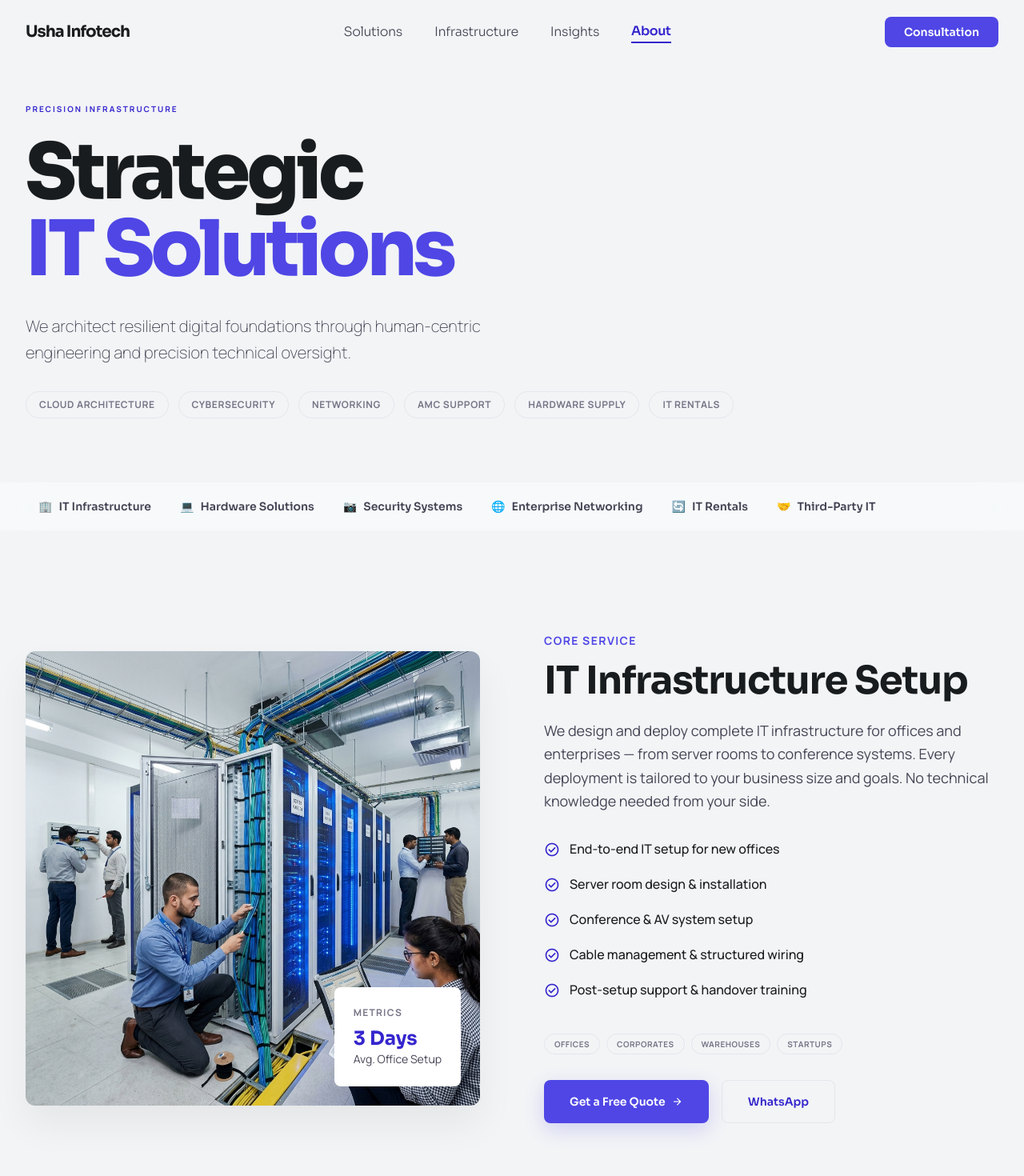
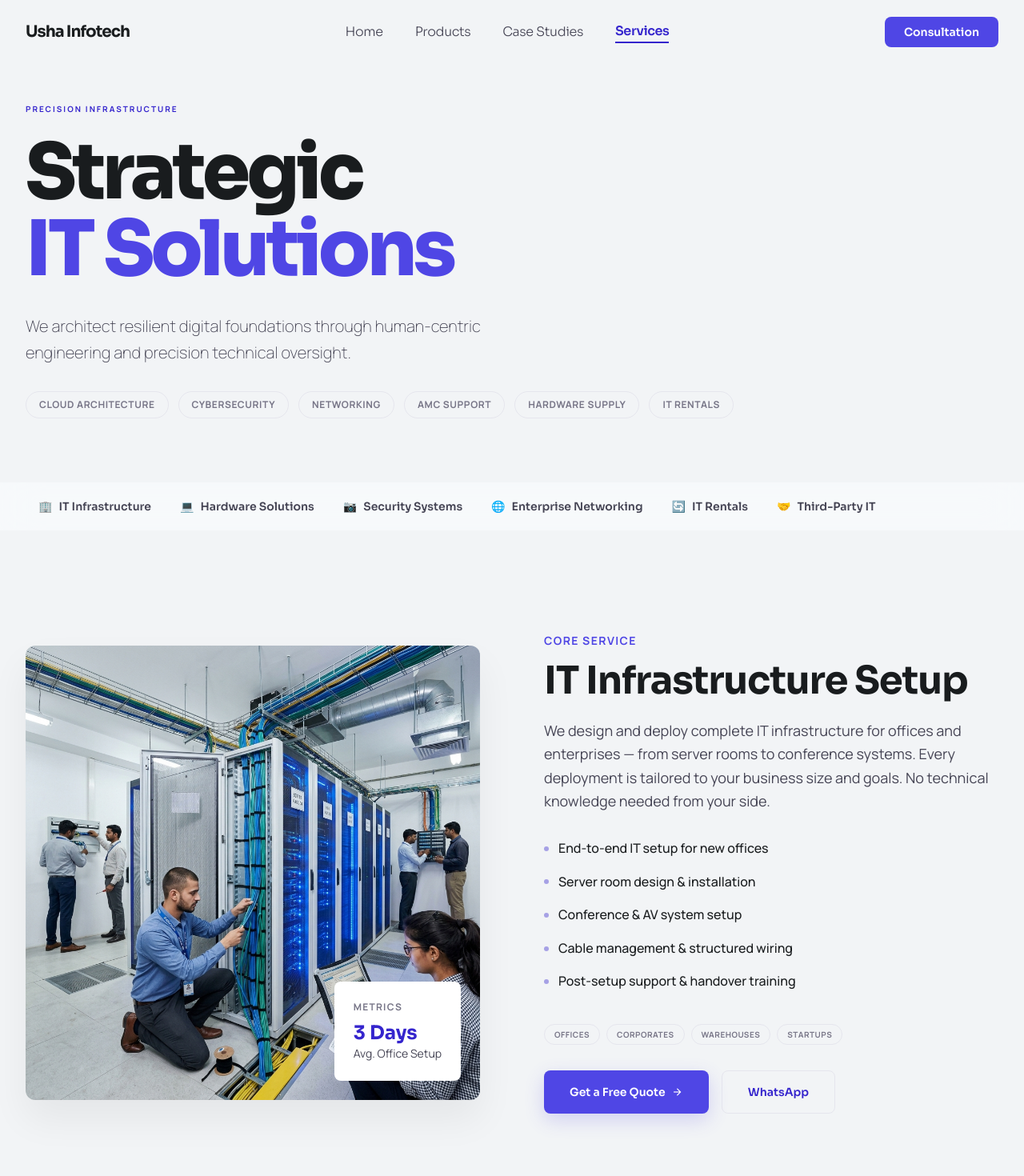
Before and after one commit to omaherrao25/usha-infotech, a React (Vite) app: page /services in a window 1280 px wide. Shown: the top 1470 px of the page at 80% size. Built offline with nearby package versions, Linux system fonts and the light colour scheme.

Commit message:
feat: implement core UI components including Navbar, Hero, and case study sections for the home page

```diff
--- a/src/components/CaseStudyCard.jsx
+++ b/src/components/CaseStudyCard.jsx
@@ -11,7 +11,7 @@
       >
         <div className="flex items-center gap-4 mb-4">
           {study.logo ? (
-            <img src={study.logo} alt={study.client} className="h-9 max-w-[130px] object-contain" />
+            <img src={study.logo} alt={study.client} className="h-10 max-w-[140px] object-contain" />
           ) : (
             <span className="text-4xl">{study.icon}</span>
           )}
@@ -51,7 +51,7 @@
     >
       <div className="flex items-center gap-4 mb-6">
         {study.logo ? (
-          <img src={study.logo} alt={study.client} className="h-10 max-w-[150px] object-contain" />
+          <img src={study.logo} alt={study.client} className="h-12 max-w-[160px] object-contain" />
         ) : (
           <span className="text-5xl">{study.icon}</span>
         )}
--- a/src/components/CaseStudySplitSection.jsx
+++ b/src/components/CaseStudySplitSection.jsx
@@ -25,7 +25,7 @@
       {/* Client */}
       <div className="flex items-center gap-4 mb-3">
         {study.logo && (
-          <img src={study.logo} alt={study.client} className="h-8 max-w-[120px] object-contain" />
+          <img src={study.logo} alt={study.client} className="h-10 max-w-[140px] object-contain" />
         )}
         <p className="font-sora font-black text-sm tracking-widest uppercase text-outline">
           {study.client}
--- a/src/components/Hero.jsx
+++ b/src/components/Hero.jsx
@@ -47,7 +47,7 @@
               <img
                 src="/assets/hero-server.jpg"
                 alt="High-tech server infrastructure"
-                className="w-full h-full object-cover grayscale hover:grayscale-0 transition-all duration-700"
+                className="w-full h-full object-cover transition-all duration-700"
                 onError={(e) => {
                   e.target.style.display = 'none'
                   e.target.parentElement.classList.add('flex', 'items-center', 'justify-center')
--- a/src/components/Navbar.jsx
+++ b/src/components/Navbar.jsx
@@ -3,10 +3,10 @@
 import { motion, AnimatePresence } from 'framer-motion'
 
 const navLinks = [
-  { label: 'Solutions', href: '/' },
-  { label: 'Infrastructure', href: '/products' },
-  { label: 'Insights', href: '/case-studies' },
-  { label: 'About', href: '/services' },
+  { label: 'Home', href: '/' },
+  { label: 'Products', href: '/products' },
+  { label: 'Case Studies', href: '/case-studies' },
+  { label: 'Services', href: '/services' },
 ]
 
 export default function Navbar() {
--- a/src/components/ServiceCard.jsx
+++ b/src/components/ServiceCard.jsx
@@ -32,7 +32,7 @@
       <ul className="flex flex-col gap-3 mb-8">
         {service.features.slice(0, 3).map((f) => (
           <li key={f} className="flex items-center gap-3 text-sm">
-            <span className="material-symbols-outlined text-primary text-xl">check_circle</span>
+            <div className="w-1 h-1 rounded-full bg-primary/40 shrink-0" />
             <span className="font-medium text-on-surface">{f}</span>
           </li>
         ))}
--- a/src/components/ServiceSplitSection.jsx
+++ b/src/components/ServiceSplitSection.jsx
@@ -39,7 +39,7 @@
             variants={staggerItem}
             className="flex items-center gap-3"
           >
-            <span className="material-symbols-outlined text-primary text-xl">check_circle</span>
+            <div className="w-1.5 h-1.5 rounded-full bg-primary/40 shrink-0" />
             <span className="font-medium text-on-surface">{feature}</span>
           </motion.li>
         ))}
--- a/src/pages/Home.jsx
+++ b/src/pages/Home.jsx
@@ -39,12 +39,12 @@
               key={i}
               whileHover={{ scale: 1.15 }}
               transition={{ type: "spring", stiffness: 400, damping: 25 }}
-              className="flex-shrink-0 flex items-center justify-center p-2 opacity-60 hover:opacity-100 transition-all duration-300 grayscale hover:grayscale-0 cursor-pointer"
+              className="flex-shrink-0 flex items-center justify-center p-2 transition-all duration-300 cursor-pointer"
             >
               <img
                 src={logo}
                 alt={`Client: ${logo.split('/').pop().replace(/\.(png|jpg|jpeg|svg)$/i, '').replace(/[-_]/g, ' ')}`}
-                className="h-10 md:h-12 w-auto object-contain max-w-[160px]"
+                className="h-10 md:h-14 w-auto object-contain max-w-[180px]"
                 loading="lazy"
               />
             </motion.div>
@@ -105,7 +105,7 @@
             className="order-1 lg:order-2"
           >
             <span className="text-sm font-bold text-primary-container mb-4 block uppercase tracking-widest">
-              Case Study 01
+              Case Study
             </span>
             <h2 className="text-4xl md:text-5xl font-sora font-bold tracking-tight mb-6 text-on-surface">
               Cognitive Networking Infrastructure
@@ -116,8 +116,8 @@
             <ul className="space-y-4 mb-10">
               {['SD-WAN Optimization', 'Zero-Trust Architecture', 'Fiber-Optic Precision Layout'].map((item) => (
                 <li key={item} className="flex items-center gap-3">
-                  <span className="material-symbols-outlined text-primary text-xl">check_circle</span>
-                  <span className="font-medium">{item}</span>
+                  <div className="w-1.5 h-1.5 rounded-full bg-primary/40 shrink-0" />
+                  <span className="font-medium text-on-surface-variant">{item}</span>
                 </li>
               ))}
             </ul>
```
